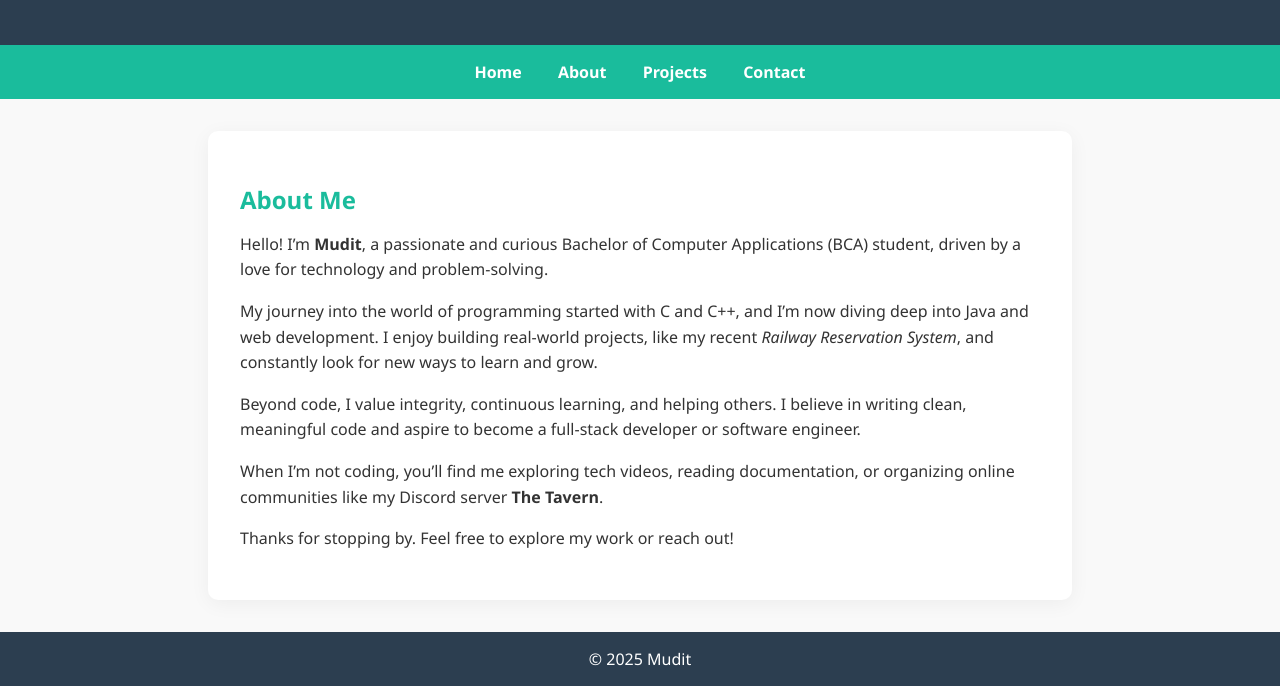
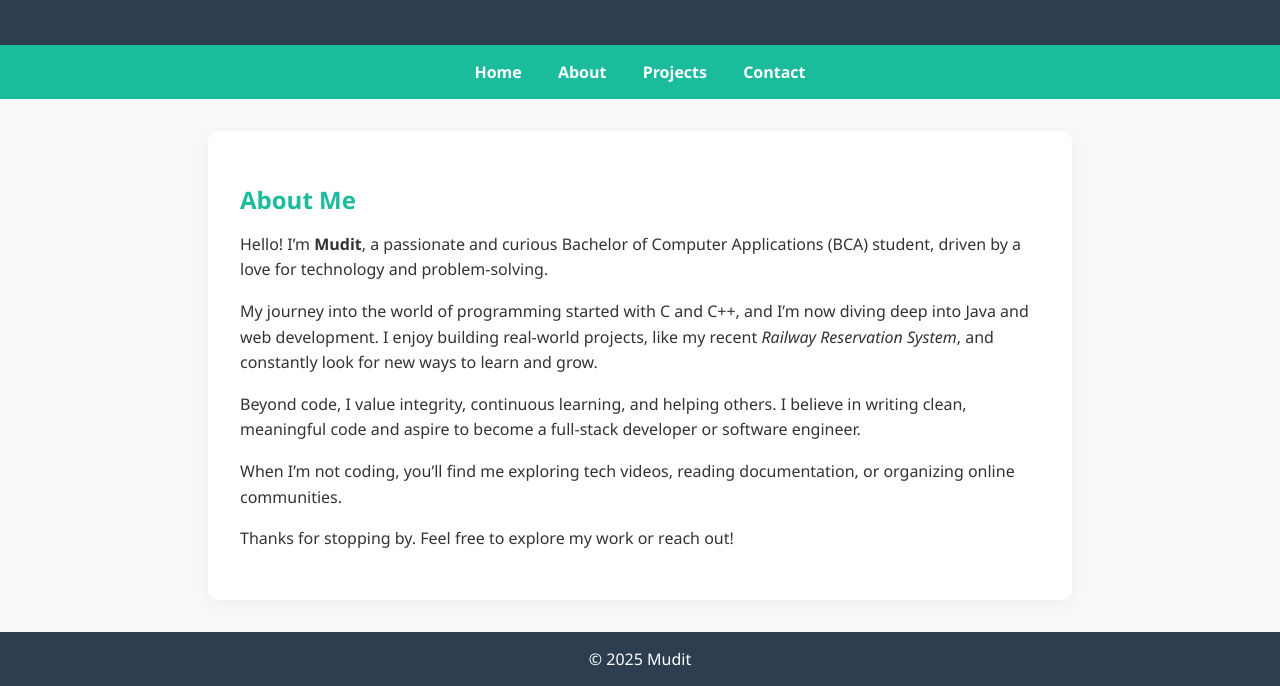
Before and after one commit to muditkaze/muditkaze.github.io, a plain HTML site: page about.html in a window 1280 px wide. Shown: the part 143-829 px from the top of the page. Drawn offline with Linux system fonts and the light colour scheme.

Commit message:
Update about.html

```diff
--- a/about.html
+++ b/about.html
@@ -87,7 +87,7 @@
 
     <p>Beyond code, I value integrity, continuous learning, and helping others. I believe in writing clean, meaningful code and aspire to become a full-stack developer or software engineer.</p>
 
-    <p>When I’m not coding, you’ll find me exploring tech videos, reading documentation, or organizing online communities like my Discord server <strong>The Tavern</strong>.</p>
+    <p>When I’m not coding, you’ll find me exploring tech videos, reading documentation, or organizing online communities. </p>
 
     <p>Thanks for stopping by. Feel free to explore my work or reach out!</p>
   </section>
```
